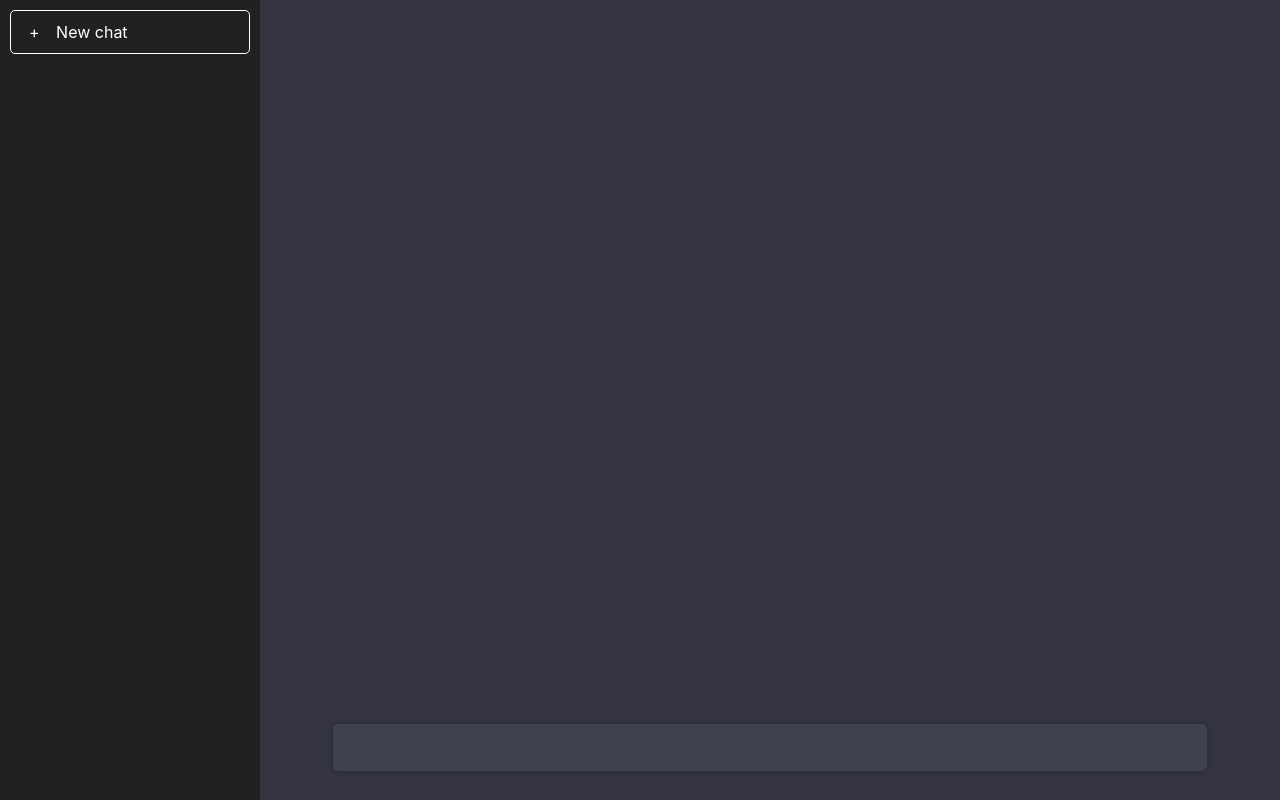
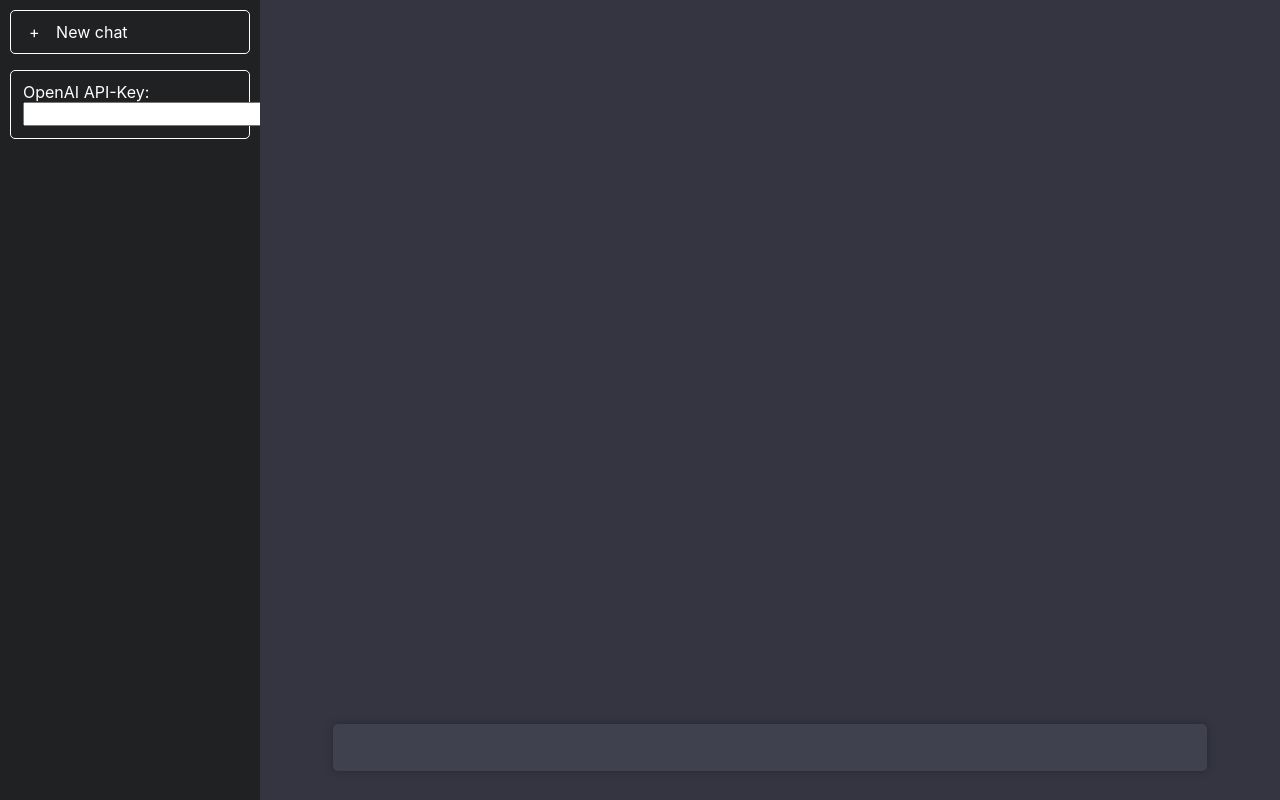
Before and after one commit to jeffbalagosa/oliver-the-bot, a React (Create React App) app in the folder client/: page / in a window 1280 px wide. Built offline with nearby package versions, Linux system fonts and the light colour scheme.

Commit message:
Add api-key section.

```diff
--- a/client/src/App.css
+++ b/client/src/App.css
@@ -50,17 +50,6 @@
   background-color: #343541;
   display: flex;
   flex-direction: column;
-}
-
-.App-logo {
-  height: 40vmin;
-  pointer-events: none;
-}
-
-@media (prefers-reduced-motion: no-preference) {
-  .App-logo {
-    animation: App-logo-spin infinite 20s linear;
-  }
 }
 
 .chat-input-holder {
@@ -148,11 +137,10 @@
   margin-bottom: 0.5rem;
 }
 
-@keyframes App-logo-spin {
-  from {
-    transform: rotate(0deg);
-  }
-  to {
-    transform: rotate(360deg);
-  }
+.aside-section {
+  padding: 12px;
+  border: 1px solid white;
+  border-radius: 5px;
+  text-align: left;
+  margin-top: 1rem;
 }
--- a/client/src/App.js
+++ b/client/src/App.js
@@ -61,6 +61,10 @@ function App() {
         <div className="side-menu-button" onClick={clearChat}>
           <span>+</span> New chat
         </div>
+        <section className="aside-section">
+          <label for="api-key">OpenAI API-Key:</label>
+          <input type="password" id="api-key" name="api-key" />
+        </section>
       </aside>
       <section className="chatbox">
         <div className="chat-log">
```
